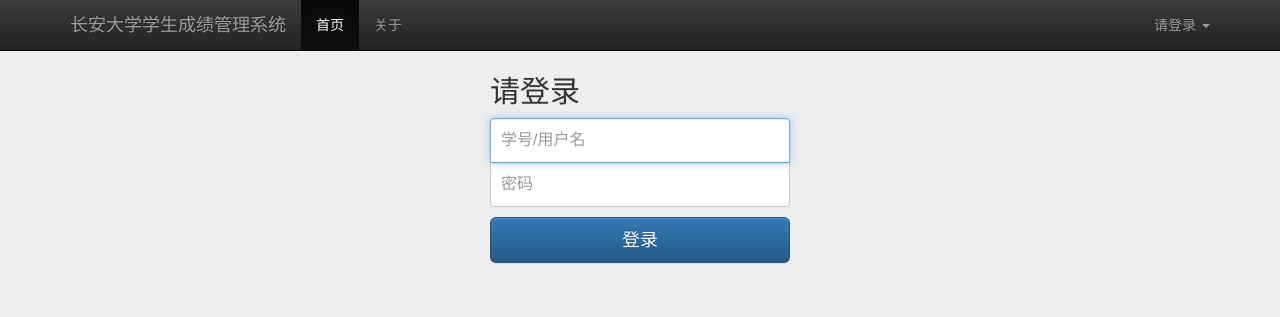
After one commit to zzvscx/pms, a Django app: template pms/templates/useraccount/login.html in a window 1280 px wide. The commit adds this page. Shown: the top 317 px of the page. Run offline with Django 3.2, Linux system fonts and the light colour scheme; the template is opened without the code that fills it, so the values that code supplies are empty; parts of the project's set-up code (start-up, migrations or seed data) failed here and were passed over; some libraries are stand-ins or nearby versions.

Commit message:
登录系统

```diff
--- /dev/null
+++ b/pms/static/useraccount/css/login.css
@@ -0,0 +1,40 @@
+body {
+  padding-top: 40px;
+  padding-bottom: 40px;
+  background-color: #eee;
+}
+
+.form-signin {
+  max-width: 330px;
+  padding: 15px;
+  margin: 0 auto;
+}
+.form-signin .form-signin-heading,
+.form-signin .checkbox {
+  margin-bottom: 10px;
+}
+.form-signin .checkbox {
+  font-weight: normal;
+}
+.form-signin .form-control {
+  position: relative;
+  height: auto;
+  -webkit-box-sizing: border-box;
+     -moz-box-sizing: border-box;
+          box-sizing: border-box;
+  padding: 10px;
+  font-size: 16px;
+}
+.form-signin .form-control:focus {
+  z-index: 2;
+}
+.form-signin input[type="text"] {
+  margin-bottom: -1px;
+  border-bottom-right-radius: 0;
+  border-bottom-left-radius: 0;
+}
+.form-signin input[type="password"] {
+  margin-bottom: 10px;
+  border-top-left-radius: 0;
+  border-top-right-radius: 0;
+}
--- a/pms/templates/base.html
+++ b/pms/templates/base.html
@@ -48,9 +48,9 @@
               <ul class="dropdown-menu">
                 {% if request.user.is_authenticated %}
                   <li><a href="#">个人信息</a></li>
-                  <li><a href="#">退出登录</a></li>
+                  <li><a href="{% url 'logout' %}">退出登录</a></li>
                 {% else %}
-                  <li><a href="#">登录</a></li>
+                  <li><a href="{% url 'login' %}">登录</a></li>
                 {% endif %}
               </ul>
             </li>
--- /dev/null
+++ b/pms/templates/useraccount/login.html
@@ -0,0 +1,21 @@
+{% extends 'base.html'%}
+{% load static %}
+
+{% block head_extras %}
+<link href= "{% static 'useraccount/css/login.css' %}" rel="stylesheet">
+{% endblock %}
+
+{% block content %}
+<div class="container">
+    <form class="form-signin" action="{%  url 'login' %}" method="post">
+      {% csrf_token %}
+      <h2 class="form-signin-heading">请登录</h2>
+      {{error_message}}
+      <label for="inputEmail" class="sr-only">学号/用户名</label>
+      <input name='username' type="text" id="inputText" class="form-control" placeholder="学号/用户名" required autofocus>
+      <label for="inputPassword" class="sr-only">密码</label>
+      <input name='password' type="password" id="inputPassword" class="form-control" placeholder="密码" required>
+      <button class="btn btn-lg btn-primary btn-block" type="submit">登录</button>
+    </form>
+</div>
+{% endblock %}
--- a/pms/useraccount/urls.py
+++ b/pms/useraccount/urls.py
@@ -2,5 +2,6 @@ from django.conf.urls import url
 import views
 
 urlpatterns = [
-    url('^login/',views.login,name='name'),
+    url('^login/', views.login, name='login'),
+    url('^logout/', views.logout, name='logout'),
 ]
```
Also changed, not shown: pms/useraccount/views.py (+21 -2 lines).
